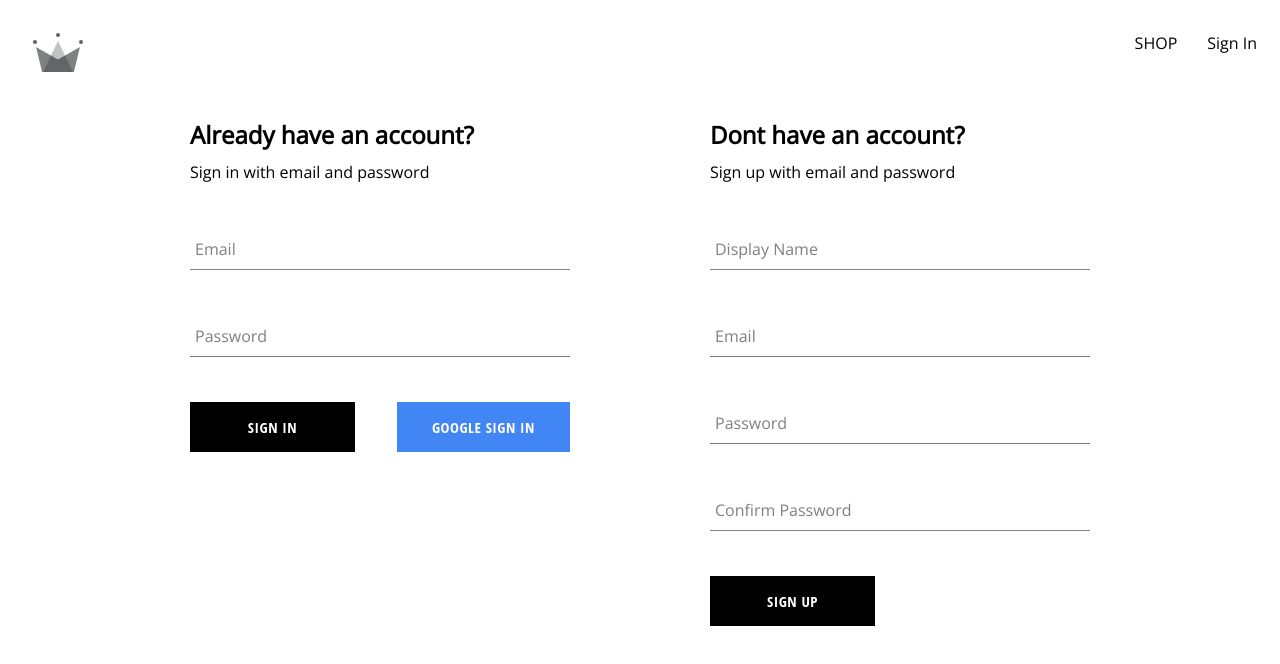
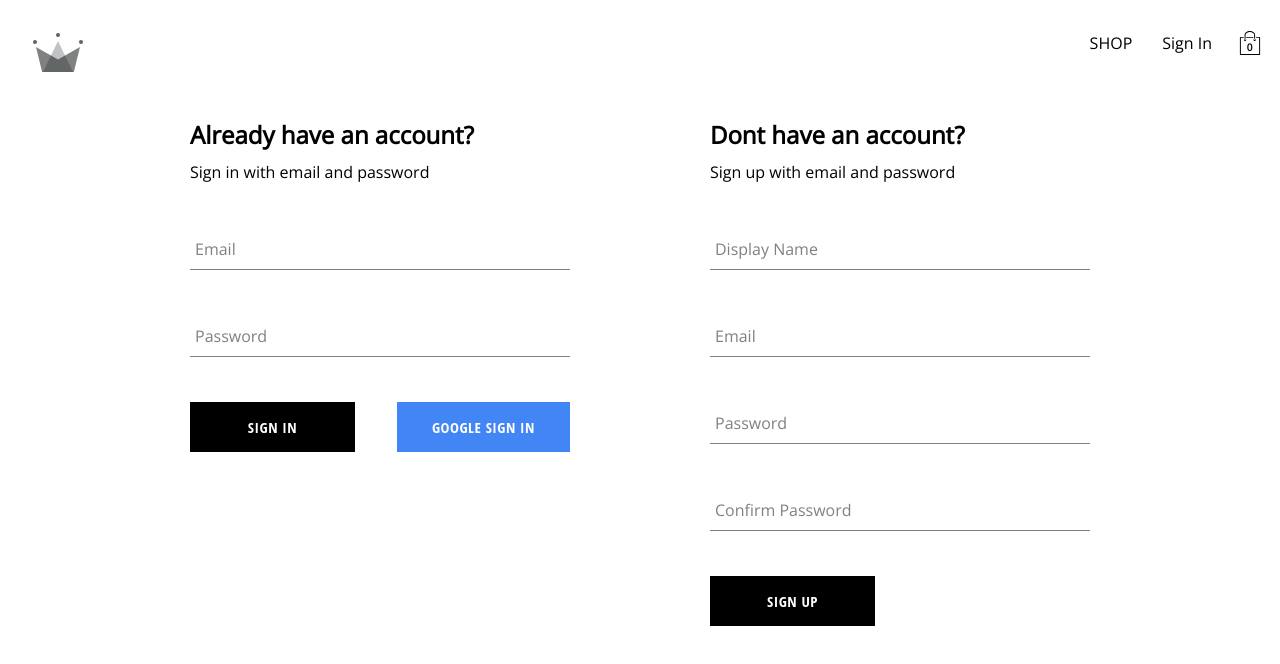
Before and after one commit to danielcantillo0/crwn-clothing, a React (Create React App) app: page /auth in a window 1280 px wide. Shown: the top 664 px of the page. Built offline with nearby package versions, Linux system fonts and the light colour scheme; no server answers; a web font is replaced by a local one.

Commit message:
cart dropdown icon and context

```diff
--- /dev/null
+++ b/src/components/cart-dropdown/cart-dropdown.jsx
@@ -0,0 +1,13 @@
+import Button from "../button/button";
+import "./cart-dropdown.styles.scss";
+
+const CartDropdown = () => {
+  return (
+    <div className="cart-dropdown-container">
+      <div className="cart-items"></div>
+      <Button>CHECKOUT</Button>
+    </div>
+  );
+};
+
+export default CartDropdown;
--- /dev/null
+++ b/src/components/cart-dropdown/cart-dropdown.styles.scss
@@ -0,0 +1,29 @@
+.cart-dropdown-container {
+  position: absolute;
+  width: 240px;
+  height: 340px;
+  display: flex;
+  flex-direction: column;
+  padding: 20px;
+  border: 1px solid black;
+  background-color: white;
+  top: 90px;
+  right: 40px;
+  z-index: 5;
+
+  .empty-message {
+    font-size: 18px;
+    margin: 50px auto;
+  }
+
+  .cart-items {
+    height: 240px;
+    display: flex;
+    flex-direction: column;
+    overflow: scroll;
+  }
+
+  button {
+    margin-top: auto;
+  }
+}
--- /dev/null
+++ b/src/components/cart-icon/cart-icon.jsx
@@ -0,0 +1,20 @@
+import { useContext } from "react";
+
+import { ReactComponent as ShoppinIcon } from "../../assets/shopping-bag.svg";
+
+import "./cart-icon.styles.scss";
+
+import { CartContext } from "../../contexts/cart.context";
+
+const CartIcon = () => {
+  const { isCartOpen, setIsCartOpen } = useContext(CartContext);
+  const toggleCartOpen = () => setIsCartOpen(!isCartOpen);
+  return (
+    <div className="cart-icon-container" onClick={toggleCartOpen}>
+      <ShoppinIcon className="shopping-icon" />
+      <span className="item-count">0</span>
+    </div>
+  );
+};
+
+export default CartIcon;
--- /dev/null
+++ b/src/components/cart-icon/cart-icon.styles.scss
@@ -0,0 +1,21 @@
+.cart-icon-container {
+  width: 45px;
+  height: 45px;
+  position: relative;
+  display: flex;
+  align-items: center;
+  justify-content: center;
+  cursor: pointer;
+
+  .shopping-icon {
+    width: 24px;
+    height: 24px;
+  }
+
+  .item-count {
+    position: absolute;
+    font-size: 10px;
+    font-weight: bold;
+    bottom: 12px;
+  }
+}
--- /dev/null
+++ b/src/contexts/cart.context.jsx
@@ -0,0 +1,13 @@
+import { createContext, useState } from "react";
+
+export const CartContext = createContext({
+  isCartOpen: false,
+  setIsCartOpen: () => {},
+});
+
+export const CartProvider = ({ children }) => {
+  const [isCartOpen, setIsCartOpen] = useState(false);
+  const value = { isCartOpen, setIsCartOpen };
+
+  return <CartContext.Provider value={value}>{children}</CartContext.Provider>;
+};
--- a/src/index.js
+++ b/src/index.js
@@ -7,6 +7,7 @@
 import reportWebVitals from "./reportWebVitals";
 import { UserProvider } from "./contexts/user.context";
 import { ProductProvider } from "./contexts/product.context";
+import { CartProvider } from "./contexts/cart.context";
 
 const root = ReactDOM.createRoot(document.getElementById("root"));
 root.render(
@@ -14,7 +15,9 @@
     <BrowserRouter>
       <UserProvider>
         <ProductProvider>
-          <App />
+          <CartProvider>
+            <App />
+          </CartProvider>
         </ProductProvider>
       </UserProvider>
     </BrowserRouter>
--- a/src/routes/nav/nav.jsx
+++ b/src/routes/nav/nav.jsx
@@ -3,13 +3,18 @@
 
 import { ReactComponent as CrwnLogo } from "../../assets/crown.svg";
 import { UserContext } from "../../contexts/user.context";
+import { CartContext } from "../../contexts/cart.context";
 
 import { signOutUser } from "../../utils/firebase/firebase";
+
+import CartIcon from "../../components/cart-icon/cart-icon";
+import CartDropdown from "../../components/cart-dropdown/cart-dropdown";
 
 import "./navigation.styles.scss";
 
 const Nav = () => {
   const { currentUser, setCurrentUser } = useContext(UserContext);
+  const { isCartOpen } = useContext(CartContext);
 
   const signOutHandler = async () => {
     await signOutUser();
@@ -38,7 +43,9 @@
               Sign In
             </Link>
           )}
+          <CartIcon />
         </div>
+        {isCartOpen && <CartDropdown />}
       </div>
       <Outlet />
     </Fragment>
```
Also changed, not shown: src/assets/shopping-bag.svg (added).
